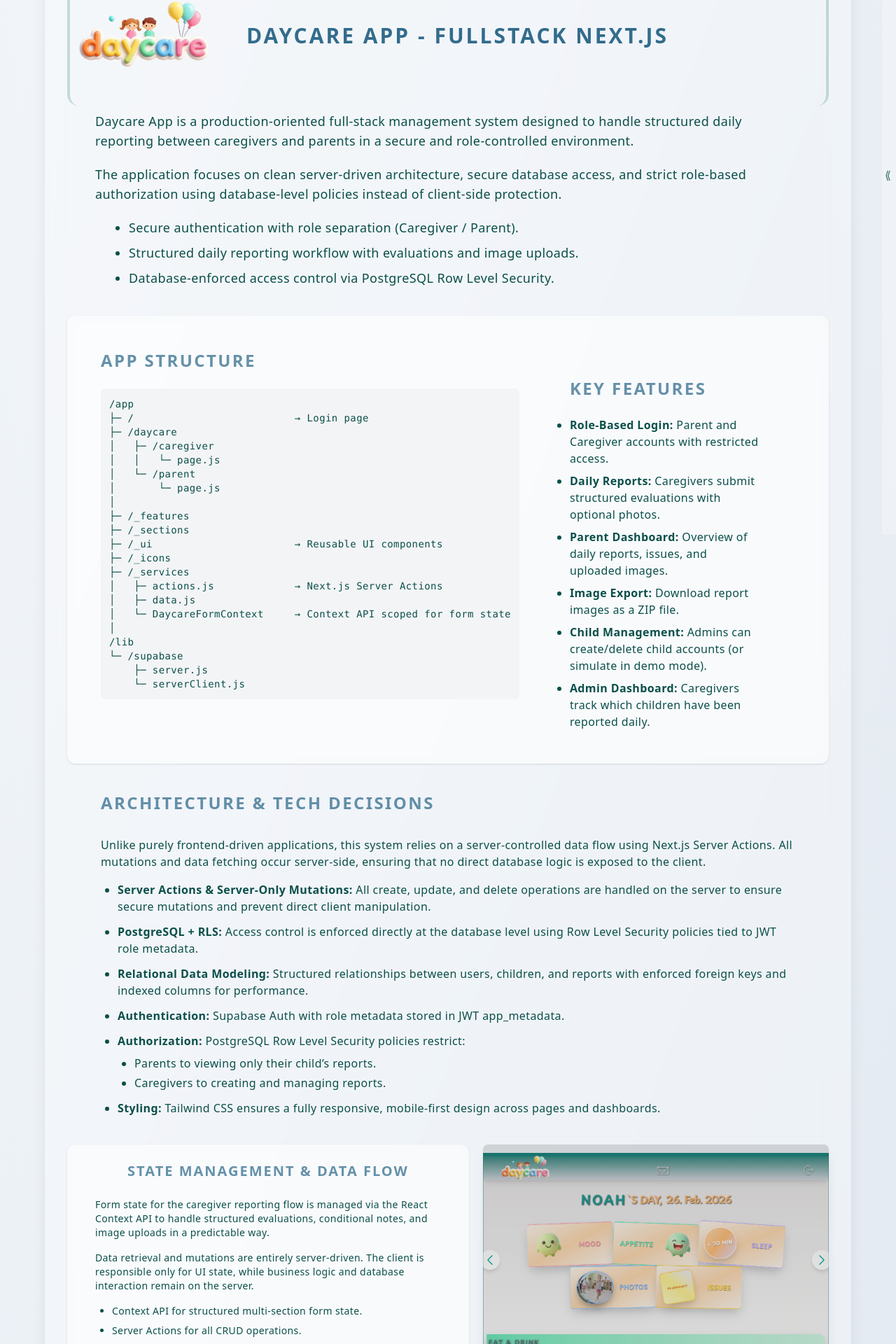
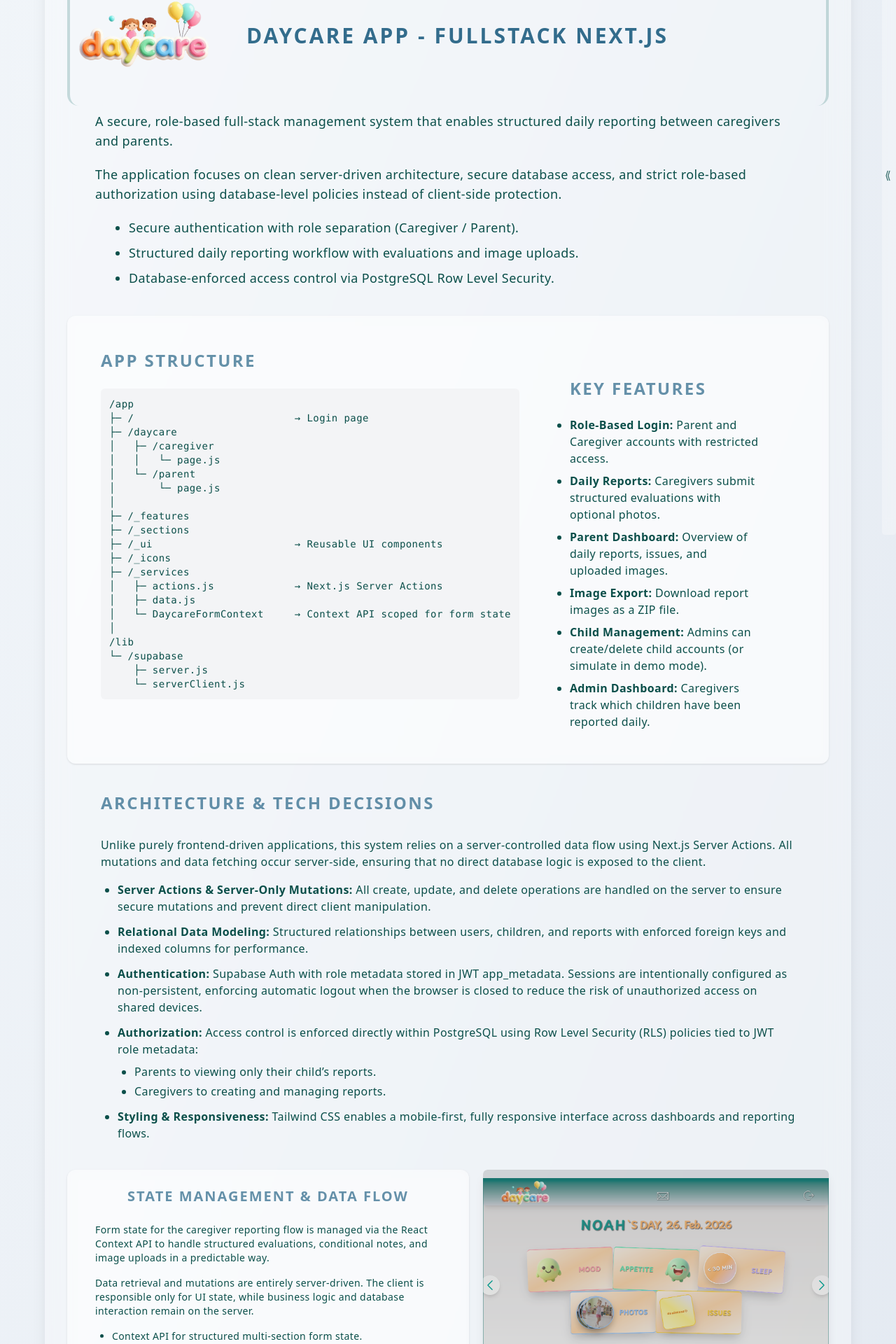
Before and after one commit to liascope/portfolio, a Next.js app: page /projects/casestudy/Daycare in a window 1280 px wide. Shown: the part 291-2211 px from the top of the page at 70% size. Built offline with nearby package versions, Linux system fonts and the light colour scheme.

Commit message:
case-study: refine content and add new image

```diff
--- a/app/_components/CaseStudy/Daycare.js
+++ b/app/_components/CaseStudy/Daycare.js
@@ -15,7 +15,7 @@ export default function Daycare() {
 <HeaderCS img="daycare">Daycare App - Fullstack Next.js</HeaderCS>
 <article className="flex flex-col mb-10 mt-2 sm:text-lg text-base px-5 sm:px-10 gap-5">
   <p>
-    Daycare App is a production-oriented full-stack management system designed to handle structured daily reporting between caregivers and parents in a secure and role-controlled environment.
+   A secure, role-based full-stack management system that enables structured daily reporting between caregivers and parents.
   </p>
 
   <p>
@@ -94,27 +94,22 @@ export default function Daycare() {
      <li>
      <strong>Server Actions & Server-Only Mutations:</strong> All create, update, and delete operations are handled on the server to ensure secure mutations and prevent direct client manipulation.
      </li>
-
-    <li>
-      <strong>PostgreSQL + RLS:</strong> Access control is enforced directly at the database level using Row Level Security policies tied to JWT role metadata.
-    </li>
-
     <li>
       <strong>Relational Data Modeling:</strong> Structured relationships between users, children, and reports with enforced foreign keys and indexed columns for performance.
     </li>
 
     <li>
-      <strong>Authentication:</strong> Supabase Auth with role metadata stored in JWT app_metadata.
+      <strong>Authentication:</strong> Supabase Auth with role metadata stored in JWT app_metadata. Sessions are intentionally configured as non-persistent, enforcing automatic logout when the browser is closed to reduce the risk of unauthorized access on shared devices.
     </li>
 
     <li>
-      <strong>Authorization:</strong> PostgreSQL Row Level Security policies restrict:
+      <strong>Authorization:</strong> Access control is enforced directly within PostgreSQL using Row Level Security (RLS) policies tied to JWT role metadata:
       <ul className="list-disc ml-6 mt-2 space-y-1">
         <li>Parents to viewing only their child’s reports.</li>
         <li>Caregivers to creating and managing reports.</li>
       </ul>
     </li>
-    <li><strong>Styling: </strong>Tailwind CSS ensures a fully responsive, mobile-first design across pages and dashboards.</li>
+    <li><strong>Styling & Responsiveness: </strong>Tailwind CSS enables a mobile-first, fully responsive interface across dashboards and reporting flows.</li>
   </ul>
 </article>
 
@@ -135,7 +130,7 @@ export default function Daycare() {
   <ul className="list-disc ml-6 space-y-2">
     <li>Context API for structured multi-section form state.</li>
     <li>Server Actions for all CRUD operations.</li>
-    <li>No client-side caching layer.</li>
+    <li>Deliberately avoided client-side caching to preserve a single source of truth on the server.</li>
   </ul>
 </article>
 <article className="flex flex-1 flex-col items-center rounded-xl ">
```
Also changed, not shown: public/daycare/1.png.
